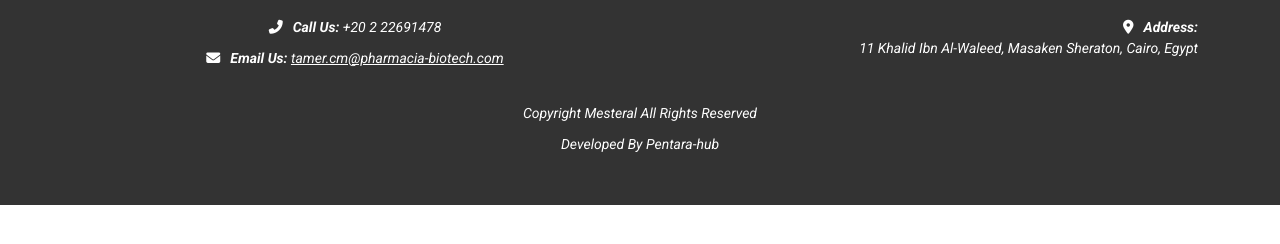
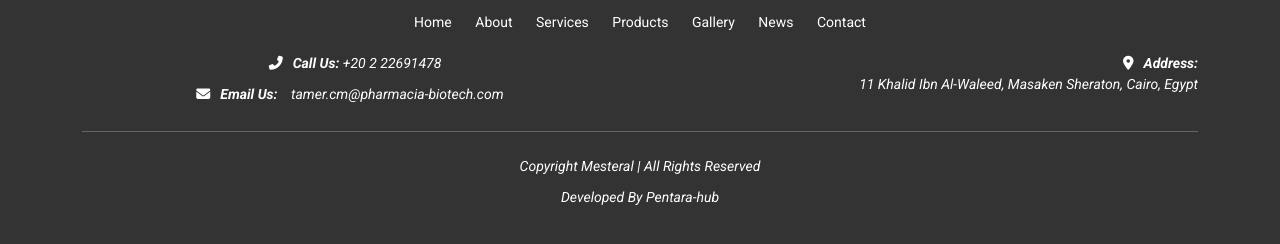
Before and after one commit to Pentara-hub/MESTERAL, a plain HTML site: page index.html in a window 1280 px wide. Shown: the part 7329-7573 px from the top of the page. Before the commit the page ends 7534 px from the top, so only its background shows below. Drawn offline with nearby package versions, Linux system fonts and the light colour scheme.

Commit message:
modified the footer

```diff
--- a/index.html
+++ b/index.html
@@ -1317,16 +1317,15 @@
       </section>
       <!-- /Contact Section -->
     </main>
-
-   <link rel="stylesheet" href="https://cdnjs.cloudflare.com/ajax/libs/font-awesome/6.5.0/css/all.min.css">
-
 <link rel="stylesheet" href="https://cdnjs.cloudflare.com/ajax/libs/font-awesome/6.5.0/css/all.min.css">
 
 <footer id="footer" class="footer dark-background" style="padding: 40px 20px; background-color: #333; color: #fff;">
   <style>
     .footer .sitename {
       font-size: 24px;
-      margin-bottom: 20px;
+      margin-bottom: 15px;
+      color: #fff;
+      font-weight: bold;
     }
 
     .footer i {
@@ -1336,11 +1335,25 @@
 
     .footer a {
       color: #ffffff;
+      text-decoration: none;
+      margin: 0 10px;
+    }
+
+    .footer a:hover {
       text-decoration: underline;
     }
 
     .footer p {
       margin-bottom: 10px;
+    }
+
+    .footer-nav {
+      text-align: center;
+      margin-bottom: 20px;
+    }
+
+    .footer-nav a {
+      display: inline-block;
     }
 
     @media (max-width: 767px) {
@@ -1352,6 +1365,11 @@
       .footer .col-md-6 {
         text-align: center;
       }
+
+      .footer-nav a {
+        display: block;
+        margin: 5px 0;
+      }
     }
   </style>
 
@@ -1360,6 +1378,17 @@
     <div class="row">
       <div class="col-12 text-center">
         <h3 class="sitename">Mesteral</h3>
+
+        <!-- Navigation Links -->
+        <div class="footer-nav">
+          <a href="index.html">Home</a>
+          <a href="about.html">About</a>
+          <a href="services.html">Services</a>
+          <a href="products.html">Products</a>
+          <a href="gallery.html">Gallery</a>
+          <a href="news.html">News</a>
+          <a href="contact.html">Contact</a>
+        </div>
       </div>
     </div>
 
@@ -1378,14 +1407,15 @@
         11 Khalid Ibn Al-Waleed, Masaken Sheraton, Cairo, Egypt</p>
       </div>
     </div>
-
+    <hr
     <!-- Copyright -->
     <div class="text-center mt-4">
-      <p>Copyright Mesteral  All Rights Reserved</p>
+      <p>Copyright Mesteral | All Rights Reserved</p>
       <p>Developed By Pentara-hub</p>
     </div>
   </div>
 </footer>
+
     <a
       href="#"
       id="scroll-top"
```
